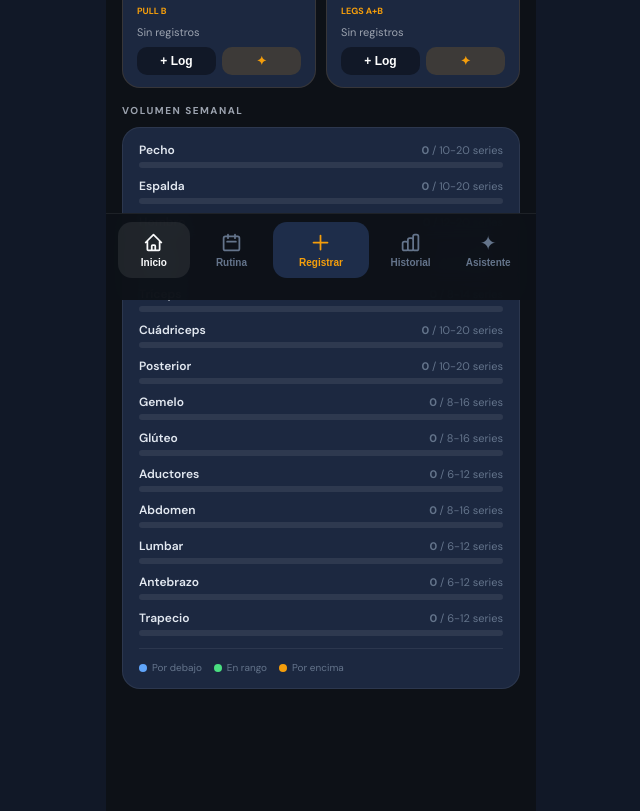
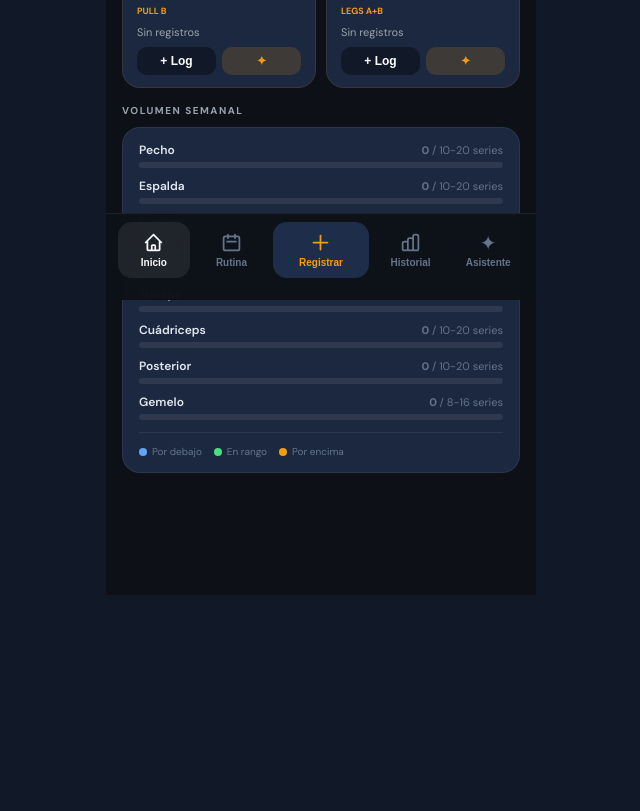
Before and after one commit to Adrian29-moll/carga-pro-p, a React (Vite) app: page / in a window 1280 px wide. Shown: the part 500-1311 px from the top of the page, without its empty margins (319-959 px from the left). After the commit the page ends 1095 px from the top, so only its background shows below. Built offline with nearby package versions, Linux system fonts and the light colour scheme.

Commit message:
Update App.jsx

```diff
--- a/src/App.jsx
+++ b/src/App.jsx
@@ -68,7 +68,7 @@ const DEFAULT_ROUTINE = [
       { name: "Curl femoral tumbado maquina", sets: 3, reps: "10-12", rpe: "7", rest: "90 s", muscle: "Posterior" },
     ]},
     { name: "Dominante cadera (Legs B)", exercises: [
-      { name: "Hip thrust banco con barra", sets: 3, reps: "8-10", rpe: "7-8", rest: "2 min", muscle: "Glúteo" },
+      { name: "Hip thrust banco con barra", sets: 3, reps: "8-10", rpe: "7-8", rest: "2 min", muscle: "Posterior" },
       { name: "RDL mancuernas o barra", sets: 3, reps: "8-10", rpe: "7", rest: "2 min", muscle: "Posterior" },
     ]},
     { name: "Accesorio y gemelo", exercises: [
@@ -382,6 +382,7 @@ const fld = { width: "100%", padding: "11px 12px", borderRadius: 12, border: "1.
 const lbl = { display: "block", fontSize: 10, fontWeight: 700, color: "#64748b", marginBottom: 6, textTransform: "uppercase", letterSpacing: 0.8 };
 
 const MUSCLE_GROUPS = ["Pecho", "Espalda", "Hombro", "Tríceps", "Bíceps", "Cuádriceps", "Posterior", "Gemelo", "Glúteo", "Aductores", "Abdomen", "Lumbar", "Antebrazo", "Trapecio", "Cardio", "Otro"];
+const DASHBOARD_MUSCLES = ["Pecho", "Espalda", "Hombro", "Bíceps", "Tríceps", "Cuádriceps", "Posterior", "Gemelo"];
 
 const RECOMMENDED_SETS = {
   "Pecho": { min: 10, max: 20 }, "Espalda": { min: 10, max: 20 },
@@ -1056,7 +1057,7 @@ export default function App() {
 
             <div style={{ fontSize: 10, fontWeight: 700, color: "#9ca3af", letterSpacing: 1.5, textTransform: "uppercase", marginBottom: 10, marginTop: 8 }}>Volumen semanal</div>
             <div style={{ background: "#1c2840", borderRadius: 18, padding: "14px 16px", marginBottom: 16, border: "1px solid rgba(255,255,255,0.07)" }}>
-              {Object.keys(RECOMMENDED_SETS).map(muscle => {
+              {DASHBOARD_MUSCLES.map(muscle => {
                 const done = weeklyVolume[muscle] || 0;
                 const { min, max } = RECOMMENDED_SETS[muscle];
                 const pct = Math.min(done / max, 1);
```
